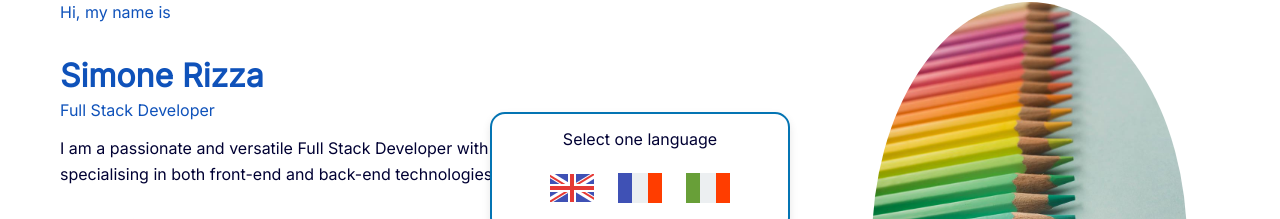
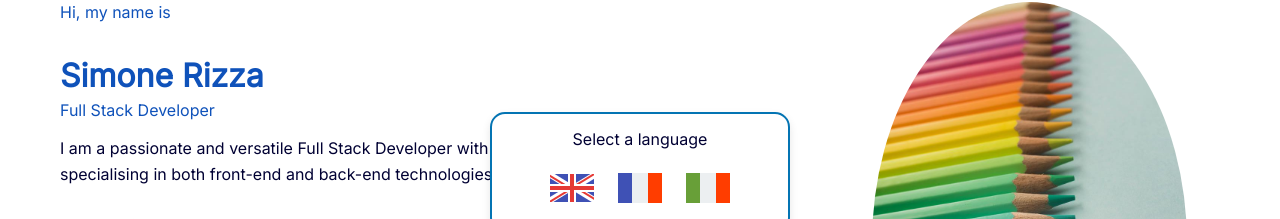
Before and after one commit to Srizza93/portfolio-vite, a Vue app: page /#/home in a window 1280 px wide. Both pictures are taken after a click on the picture 1255 px from the left and 775 px from the top of the page. Shown: the part 128-347 px from the top of the page. Built offline with nearby package versions, Linux system fonts and the light colour scheme.

Commit message:
fix(language): state and accessibility
* fix(language): wip

* fix(language): wip

* fix(language): wip

* fix(language): wip

* fix(language): wip

---------

Co-authored-by: Simone Rizza <simonerizza@macbookpro.home>

```diff
--- a/src/components/OptionsModal.vue
+++ b/src/components/OptionsModal.vue
@@ -1,20 +1,24 @@
 <template>
   <img
-    class="options__option options__option--selected"
-    :src="selectedLanguage.img"
+    class="options__option options__option--selected modal-opener"
+    :src="selectedLanguage?.img"
     alt="Selected language option"
-    @click="$emit('open-modal')"
+    tabindex="0"
+    @keydown.enter="openModal"
+    @click="openModal"
   />
   <div
     class="options-modal"
     v-bind:class="{ 'options-modal--open': isModalOpen }"
   >
-    <p class="modal-title">Select one language</p>
+    <p class="modal-title">{{ $t('global.select-language') }}</p>
     <ul class="options">
       <li
         v-for="option in options"
         :key="option.name"
-        @click="$emit('select-option', option.name)"
+        tabindex="0"
+        @keydown.enter="selectOption(option.name)"
+        @click="selectOption(option.name)"
       >
         <img class="options__option" :src="option.img" alt="Modal option" />
       </li>
@@ -28,16 +32,71 @@ type Option = {
   img: string;
 };
 
-defineProps<{
-  selectedLanguage: Option;
+const props = defineProps<{
+  selectedLanguage: Option | undefined;
   options: Option[];
   isModalOpen: boolean;
 }>();
 
-defineEmits<{
+const emit = defineEmits<{
   'open-modal': [];
+  'close-modal': [];
   'select-option': [string];
 }>();
+
+function openModal() {
+  emit('open-modal');
+  document.addEventListener('click', blurModal);
+  document.addEventListener('keydown', trapFocus);
+}
+
+function closeModal() {
+  document.removeEventListener('click', blurModal);
+  document.removeEventListener('keydown', trapFocus);
+  emit('close-modal');
+}
+
+function selectOption(option: string) {
+  emit('select-option', option);
+  closeModal();
+}
+
+function blurModal(event: Event) {
+  if (
+    props.isModalOpen &&
+    !(event.target as HTMLElement).closest('.options-modal') &&
+    !(event.target as HTMLElement).classList.contains('modal-opener')
+  ) {
+    closeModal();
+  }
+}
+
+function trapFocus(event: KeyboardEvent) {
+  if (event.key === 'Tab') {
+    const focusableElements = Array.from(
+      document.querySelectorAll('.options-modal li')
+    ) as HTMLElement[];
+    const firstElement = focusableElements[0];
+    const lastElement = focusableElements[focusableElements.length - 1];
+
+    if (focusableElements.length === 0) return;
+
+    if (event.shiftKey) {
+      if (
+        document.activeElement === firstElement ||
+        !document.activeElement?.closest('.options-modal')
+      ) {
+        event.preventDefault();
+        lastElement.focus();
+      }
+    } else {
+      if (document.activeElement === lastElement) {
+        event.preventDefault();
+        firstElement.focus();
+      }
+    }
+  }
+}
 </script>
 
 <style lang="scss" scoped>
--- a/src/composables/languageComposable.ts
+++ b/src/composables/languageComposable.ts
@@ -1,19 +1,14 @@
 import { computed, ComputedRef } from 'vue';
-import { getLanguageFlag, possibleLanguages } from '@/services/languageService';
-import { useLanguageStore } from '@/store/language';
-import type { Language, PossibleLanguage } from '@/types/language';
+import i18n from '@/i18n';
+import { getLanguageFlag, getLanguageId } from '@/services/languageService';
+import { Language } from '@/types/language';
 
-export const languages: ComputedRef<Language[]> = computed(() =>
-  possibleLanguages.map((lang: PossibleLanguage): Language => {
-    return {
+export const availableLanguages: ComputedRef<Language[]> = computed(() =>
+  i18n.global.availableLocales.map(
+    (lang: string): Language => ({
       name: lang,
       img: getLanguageFlag(lang),
-    };
-  })
+      selected: getLanguageId(i18n.global.locale) === lang,
+    })
+  )
 );
-export const selectedLanguage = computed(() =>
-  languages.value.find(
-    (lang: Language): boolean =>
-      lang.name === useLanguageStore().selectedLanguage
-  )
-) as ComputedRef<Language>;
--- a/src/i18n/en_EN.json
+++ b/src/i18n/en_EN.json
@@ -1,6 +1,7 @@
 {
   "global": {
-    "error": "An error occurred. Please try again later."
+    "error": "An error occurred. Please try again later.",
+    "select-language": "Select a language"
   },
   "navigation": {
     "home": "Home",
--- a/src/i18n/fr_FR.json
+++ b/src/i18n/fr_FR.json
@@ -1,6 +1,7 @@
 {
   "global": {
-    "error": "Une erreur s'est produite. Veuillez réessayer plus tard."
+    "error": "Une erreur s'est produite. Veuillez réessayer plus tard.",
+    "select-language": "Sélectionnez une langue"
   },
   "navigation": {
     "home": "Acceuil",
--- a/src/i18n/it_IT.json
+++ b/src/i18n/it_IT.json
@@ -1,6 +1,7 @@
 {
   "global": {
-    "error": "Si è verificato un errore. Riprova più tardi."
+    "error": "Si è verificato un errore. Riprova più tardi.",
+    "select-language": "Seleziona una lingua"
   },
   "navigation": {
     "home": "Home",
--- a/src/pages/Contacts.vue
+++ b/src/pages/Contacts.vue
@@ -21,6 +21,8 @@
           :src="getFilePath('copy-clipboard.png')"
           alt="copy-clipboard"
           class="contact__copy"
+          tabindex="0"
+          @keydown.enter="copyToClipboard(contact.text)"
           @click="copyToClipboard(contact.text)"
         />
       </li>
@@ -114,7 +116,7 @@ async function copyToClipboard(text: string) {
   margin: 30px 0;
 
   &__link {
-    display: block;
+    display: flex;
     color: #0474b3;
     text-decoration: none;
 
--- a/src/pages/PortfolioApp.vue
+++ b/src/pages/PortfolioApp.vue
@@ -4,40 +4,44 @@
     <router-view></router-view>
   </div>
   <options-modal
-    v-if="!isWelcomePage"
+    v-if="!isWelcomePage && availableLanguages"
     :selected-language="selectedLanguage"
-    :options="languages"
+    :options="availableLanguages"
     :is-modal-open="isLanguageModalOpen"
-    @select-option="(language: string) => selectLanguage(language as PossibleLanguage)"
+    @select-option="selectLanguage"
     @open-modal="openLanguageModal"
+    @close-modal="closeLanguageModal"
   />
   <toaster v-if="toasterMessage" />
 </template>
 
 <script lang="ts" setup>
+import { computed } from 'vue';
 import { storeToRefs } from 'pinia';
 
 import NavigationBar from '@/components/NavigationBar.vue';
 import OptionsModal from '@/components/OptionsModal.vue';
 import Toaster from '@/components/Toaster.vue';
 
-import { languages, selectedLanguage } from '@/composables/languageComposable';
+import { availableLanguages } from '@/composables/languageComposable';
 import { usePortfolioRouter } from '@/composables/routerComposable';
 
 import { selectLanguage } from '@/services/languageService';
 
-import { useLanguageStore } from '@/store/language';
+import { useLanguageModalStore } from '@/store/languageModal';
 import { useToasterStore } from '@/store/toaster';
 
-import { PossibleLanguage } from '@/types/language';
-
-const languageStore = useLanguageStore();
+const languageModalStore = useLanguageModalStore();
 const toasterStore = useToasterStore();
 
-const { openLanguageModal } = languageStore;
-const { isLanguageModalOpen } = storeToRefs(languageStore);
+const { openLanguageModal, closeLanguageModal } = languageModalStore;
+const { isLanguageModalOpen } = storeToRefs(languageModalStore);
 const { toasterMessage } = storeToRefs(toasterStore);
 const { isWelcomePage } = usePortfolioRouter();
+
+const selectedLanguage = computed(() =>
+  availableLanguages.value.find((language) => language.selected)
+);
 </script>
 
 <style lang="scss" scoped>
--- a/src/services/appLocaleService.ts
+++ b/src/services/appLocaleService.ts
@@ -8,7 +8,6 @@ declare global {
   }
 
   interface Window {
-    Cypress?: any;
     test?: any;
   }
 }
@@ -17,14 +16,13 @@ const fallbackLocale = 'en-EN';
 
 export default class AppLocaleService {
   static getAppLocale() {
-    if (window.Cypress as Window) {
-      return window.navigator?.language || fallbackLocale;
-    }
-    if ((window as Window).test || !import.meta.env.PROD) {
+    if ((window as Window).test) {
       return fallbackLocale;
     }
     return (
-      document.querySelector('html')!.getAttribute('lang') || fallbackLocale
+      window.navigator?.language ||
+      document.querySelector('html')!.getAttribute('lang') ||
+      fallbackLocale
     );
   }
 }
--- a/src/services/languageService.ts
+++ b/src/services/languageService.ts
@@ -1,30 +1,35 @@
 import { getCookie, setCookie, LANGUAGE_COOKIE } from '@/helpers/cookieHelper';
 import i18n from '@/i18n';
-import { useLanguageStore } from '@/store/language';
 import AppLocaleService from '@/services/appLocaleService';
 import { getFilePath } from '@/services/fileService';
-import { PossibleLanguage } from '@/types/language';
 
-export const possibleLanguages: PossibleLanguage[] = ['en', 'fr', 'it'];
+type AvailableLocales = (typeof i18n.global.availableLocales)[number];
 
 export function initLanguage() {
-  const language = getCookie(LANGUAGE_COOKIE) as PossibleLanguage;
+  const languageFromCookie = getCookie(LANGUAGE_COOKIE);
 
-  if (!language) {
+  if (!languageFromCookie) {
     const appLocale = getLanguageId(AppLocaleService.getAppLocale());
+
+    if (!i18n.global.availableLocales.includes(appLocale as AvailableLocales)) {
+      const fallbackLocale = i18n.global.fallbackLocale;
+      i18n.global.locale = fallbackLocale as AvailableLocales;
+      setCookie(LANGUAGE_COOKIE, fallbackLocale as string);
+
+      return fallbackLocale;
+    }
+
     setCookie(LANGUAGE_COOKIE, appLocale);
+
     return appLocale;
   } else {
-    i18n.global.locale = language;
-    useLanguageStore().setSelectedLanguage(language);
+    i18n.global.locale = languageFromCookie as AvailableLocales;
   }
 }
 
-export function selectLanguage(language: PossibleLanguage) {
-  i18n.global.locale = language;
+export function selectLanguage(language: string) {
+  i18n.global.locale = language as AvailableLocales;
   setCookie(LANGUAGE_COOKIE, language);
-  useLanguageStore().setSelectedLanguage(language);
-  useLanguageStore().closeLanguageModal();
 }
 
 export function getLanguageId(local: string) {
--- a/src/store/language.ts
+++ b/src/store/languageModal.ts
@@ -1,20 +1,14 @@
 import { defineStore } from 'pinia';
-import { PossibleLanguage } from '@/types/language';
 
 type State = {
-  selectedLanguage: PossibleLanguage;
   isLanguageModalOpen: boolean;
 };
 
-export const useLanguageStore = defineStore('language', {
+export const useLanguageModalStore = defineStore('languageModal', {
   state: (): State => ({
-    selectedLanguage: 'en',
     isLanguageModalOpen: false,
   }),
   actions: {
-    setSelectedLanguage(language: PossibleLanguage) {
-      this.selectedLanguage = language;
-    },
     openLanguageModal() {
       this.isLanguageModalOpen = true;
     },
--- a/src/types/language.ts
+++ b/src/types/language.ts
@@ -1,6 +1,5 @@
 export type Language = {
-  name: PossibleLanguage;
+  name: string;
   img: string;
+  selected: boolean;
 };
-
-export type PossibleLanguage = 'en' | 'fr' | 'it';
```
